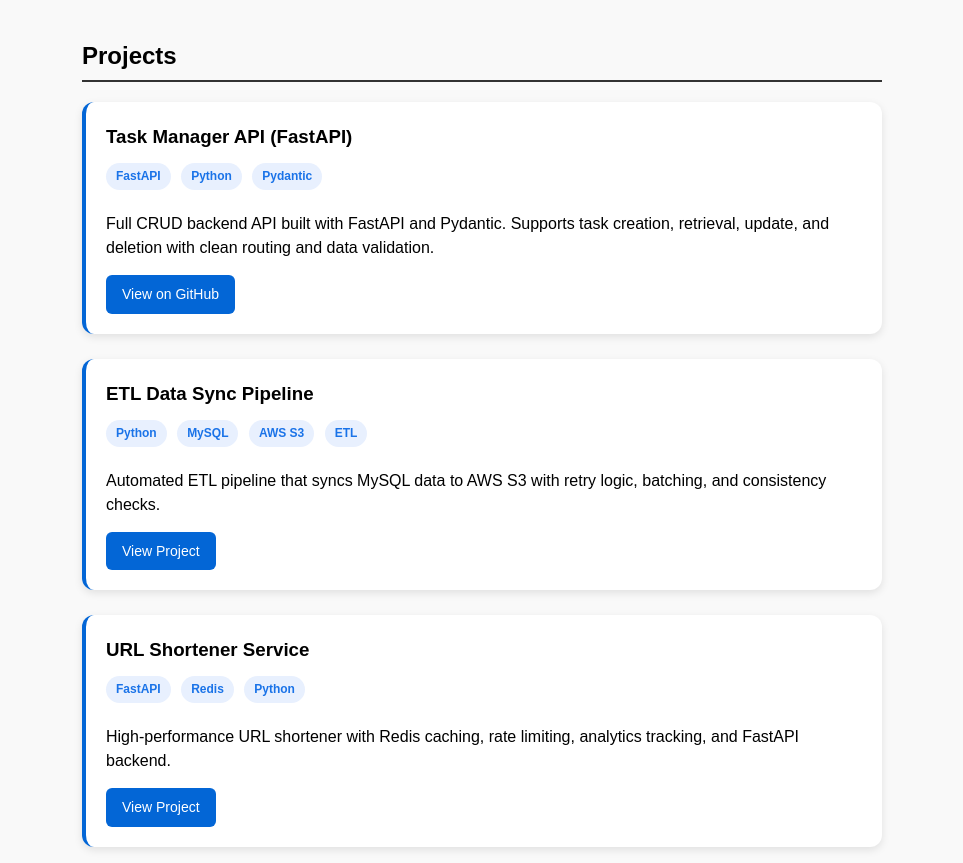
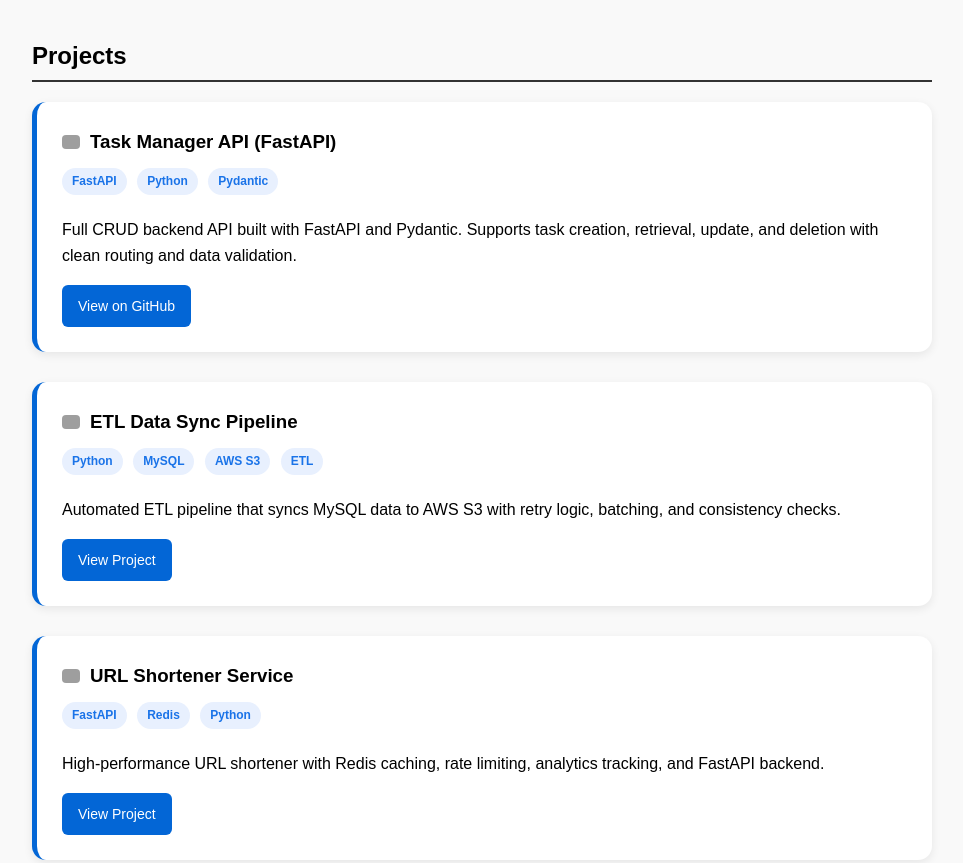
Before and after one commit to deepthiyekkanti/deepthi-portfolio, a plain HTML site: page index.html in a window 1280 px wide. Shown: the part 707-1570 px from the top of the page, without its empty margins (158-1121 px from the left). Drawn offline with Linux system fonts and the light colour scheme; grey boxes are pictures that could not be loaded.

Commit message:
Update index.html

```diff
--- a/index.html
+++ b/index.html
@@ -6,7 +6,7 @@
   <style>
     body {
       font-family: Arial, sans-serif;
-      max-width: 800px;
+      max-width: 900px;
       margin: 0 auto;
       padding: 40px;
       line-height: 1.6;
@@ -22,13 +22,13 @@
       margin-bottom: 10px;
     }
 
-    section {
-      margin-bottom: 40px;
-    }
-
     h2 {
       border-bottom: 2px solid #333;
       padding-bottom: 5px;
+    }
+
+    section {
+      margin-bottom: 40px;
     }
 
     a {
@@ -42,37 +42,28 @@
     /* ⭐ Modern Project Card Styling */
     .project-card {
       background: #ffffff;
-      padding: 20px;
-      border-radius: 12px;
-      margin-bottom: 25px;
-      box-shadow: 0 3px 8px rgba(0,0,0,0.1);
+      padding: 25px;
+      border-radius: 14px;
+      margin-bottom: 30px;
+      box-shadow: 0 3px 10px rgba(0, 0, 0, 0.08);
+      border-left: 5px solid #0366d6;
+      transition: transform 0.25s ease, box-shadow 0.25s ease;
+    }
+
+    .project-card:hover {
+      transform: translateY(-5px);
+      box-shadow: 0 8px 20px rgba(0, 0, 0, 0.12);
     }
 
     .project-card h3 {
+      display: flex;
+      align-items: center;
+      gap: 10px;
       margin-top: 0;
       margin-bottom: 10px;
     }
 
-    .project-card p {
-      margin-bottom: 15px;
-      line-height: 1.5;
-    }
-
-    .button {
-      display: inline-block;
-      padding: 8px 16px;
-      background-color: #0366d6;
-      color: white;
-      text-decoration: none;
-      border-radius: 6px;
-      font-size: 14px;
-      transition: background 0.2s ease-in-out;
-    }
-
-    .button:hover {
-      background-color: #024ea4;
-    }
-        /* Badge styling */
+    /* ⭐ Badge styling */
     .badge {
       display: inline-block;
       padding: 4px 10px;
@@ -85,17 +76,28 @@
       font-weight: 600;
     }
 
-    /* Hover animation for project cards */
-    .project-card {
-      transition: transform 0.25s ease, box-shadow 0.25s ease;
-      border-left: 4px solid #0366d6;
+    /* ⭐ Small tech icons */
+    .icon {
+      width: 18px;
+      vertical-align: middle;
+      border-radius: 4px;
     }
 
-    .project-card:hover {
-      transform: translateY(-4px);
-      box-shadow: 0px 6px 14px rgba(0,0,0,0.12);
+    /* ⭐ GitHub Button */
+    .button {
+      display: inline-block;
+      padding: 10px 16px;
+      background-color: #0366d6;
+      color: white;
+      text-decoration: none;
+      border-radius: 6px;
+      font-size: 14px;
+      transition: background 0.2s ease-in-out;
     }
 
+    .button:hover {
+      background-color: #024ea4;
+    }
 </style>
 
 </head>
@@ -133,7 +135,10 @@
   <h2>Projects</h2>
 
   <div class="project-card">
-    <h3>Task Manager API (FastAPI)</h3>
+    <h3>
+      <img class="icon" src="https://cdn.jsdelivr.net/gh/devicons/devicon/icons/fastapi/fastapi-original.svg"/>
+      Task Manager API (FastAPI)
+    </h3>
     <div>
       <span class="badge">FastAPI</span>
       <span class="badge">Python</span>
@@ -144,7 +149,10 @@
   </div>
 
   <div class="project-card">
-    <h3>ETL Data Sync Pipeline</h3>
+    <h3>
+      <img class="icon" src="https://cdn.jsdelivr.net/gh/devicons/devicon/icons/python/python-original.svg"/>
+      ETL Data Sync Pipeline
+    </h3>
     <div>
       <span class="badge">Python</span>
       <span class="badge">MySQL</span>
@@ -156,7 +164,10 @@
   </div>
 
   <div class="project-card">
-    <h3>URL Shortener Service</h3>
+    <h3>
+      <img class="icon" src="https://cdn.jsdelivr.net/gh/devicons/devicon/icons/redis/redis-original.svg"/>
+      URL Shortener Service
+    </h3>
     <div>
       <span class="badge">FastAPI</span>
       <span class="badge">Redis</span>
@@ -165,9 +176,8 @@
     <p>High-performance URL shortener with Redis caching, rate limiting, analytics tracking, and FastAPI backend.</p>
     <a class="button" href="#" target="_blank">View Project</a>
   </div>
+
 </section>
-
-
 
 
   <section id="certifications">
```
